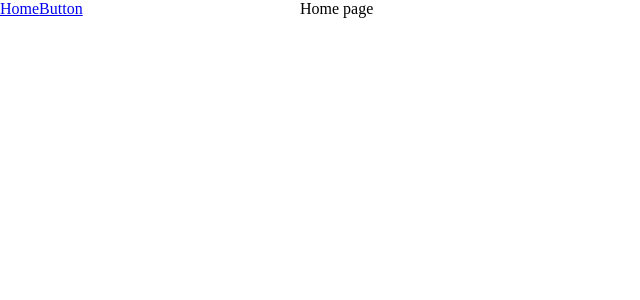
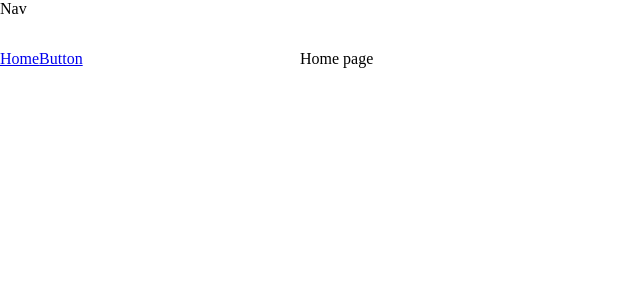
Before and after one commit to jrmoore117/practice-app, a React (Create React App) app: page / in a window 1280 px wide. Shown: the top 300 px of the page, without its empty margins (0-640 px from the left). Built offline with nearby package versions, Linux system fonts and the light colour scheme.

Commit message:
Add navbar to grid layout.

```diff
--- a/src/App.js
+++ b/src/App.js
@@ -6,6 +6,9 @@ import ButtonPage from './pages/ButtonPage';
 function App() {
   return (
     <div className="dashboard">
+      <nav className="navbar">
+        Nav
+      </nav>
       <div className="sidebar">
         <Link to="/">Home</Link>
         <Link to="/button">Button</Link>
--- a/src/index.css
+++ b/src/index.css
@@ -2,17 +2,29 @@ body {
   margin: 0;
 }
 
+body * {
+  box-sizing: border-box;
+}
+
 .dashboard {
+  width: 100vw;
+  height: 100vh;
   display: grid;
+  grid-template-rows: 50px 1fr;
   grid-template-columns: 300px 1fr;
-  height: 100vh;
-  width: 100vw;
+}
+
+.navbar {
+  grid-row: 1;
+  grid-column: span 2;
 }
 
 .sidebar {
+  grid-row: 2;
   grid-column: span 1;
 }
 
 .content {
+  grid-row: 2;
   grid-column: span 1;
 }
```
Also changed, not shown: public/index.html (line endings or trailing spaces).
